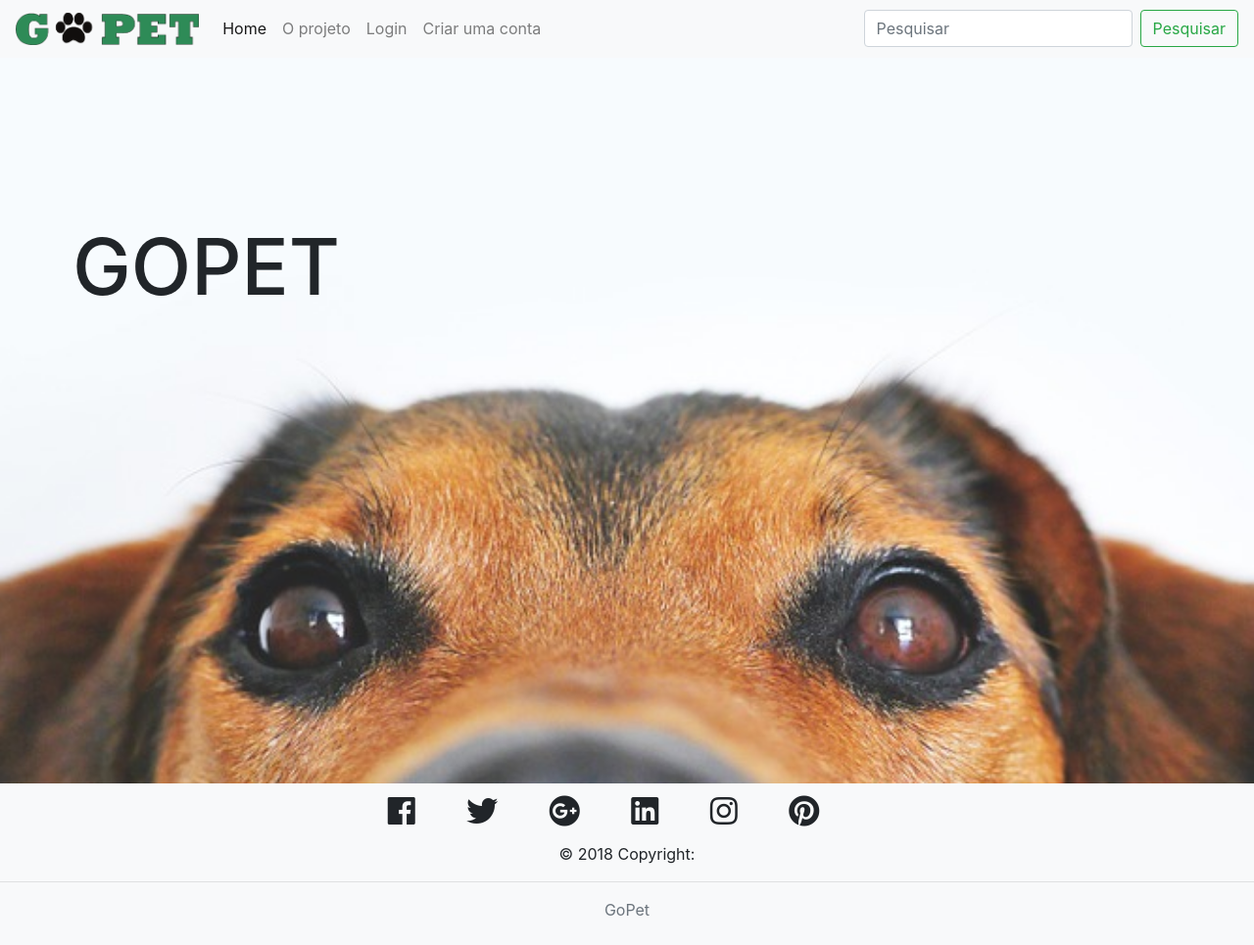
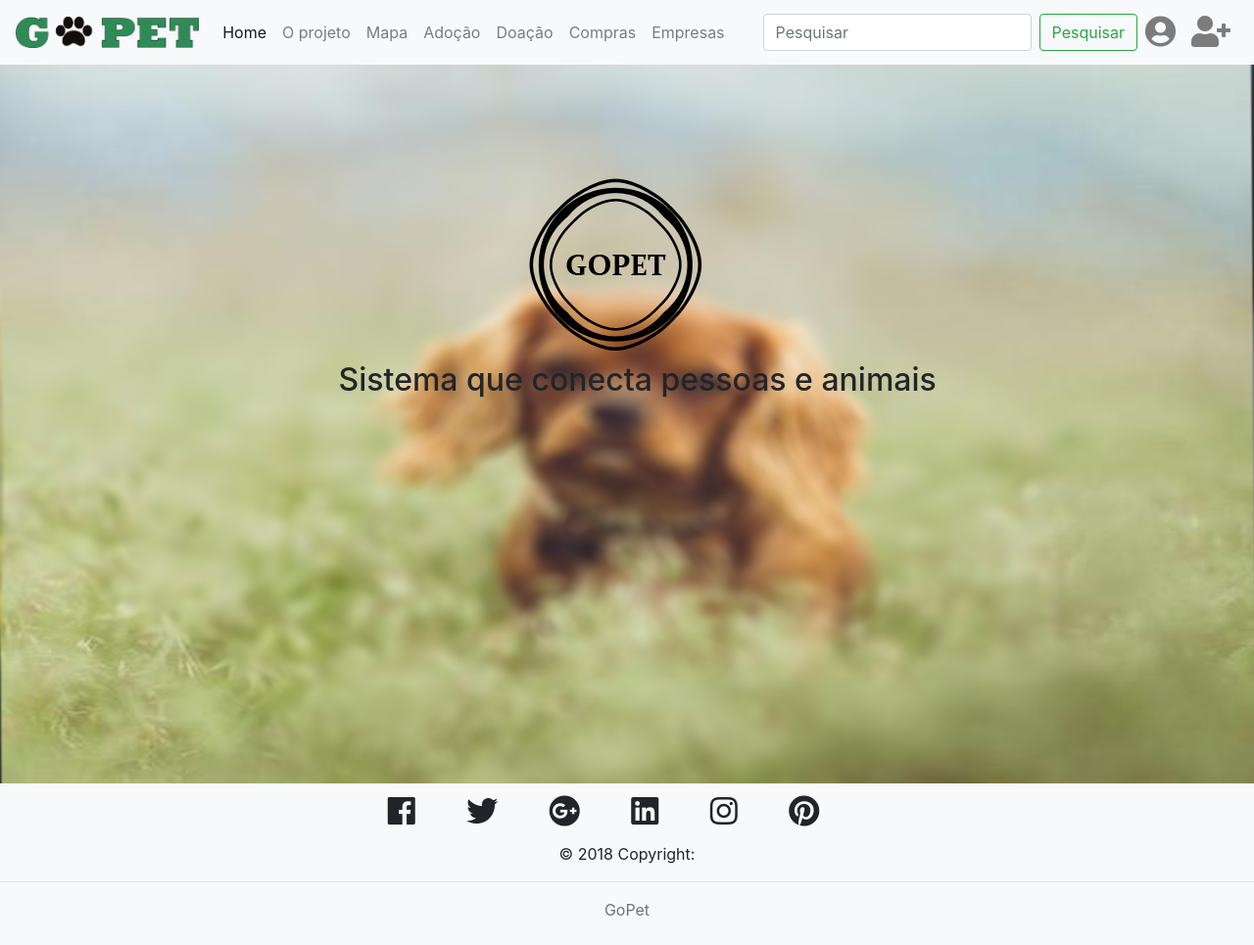
Before and after one commit to LeonardoBernardes/GOPET, a PHP site: page /PHP/ in a window 1280 px wide. Shown: the whole page at 98% size. Run offline with PHP 8.4, Linux system fonts and the light colour scheme; some libraries are stand-ins or nearby versions.

Commit message:
Front End

```diff
--- a/OPE/administradores/home_administradores.php
+++ b/OPE/administradores/home_administradores.php
@@ -69,3 +69,6 @@ $logado = $_SESSION['login'];
     <h2>Sua pagina como Administrador</h2>
     </div>
 </div>
+
+    <script src="../static/jquery.js"></script>
+    <script src="../static/bootstrap/js/bootstrap.js"></script>
--- a/OPE/index.php
+++ b/OPE/index.php
@@ -15,18 +15,14 @@ include_once "menu_footer/menu_principal.php"
 
 ?>
 
-<body class="one_page home">
+<body >
 
 
 
      <!-- MEIO -->
-<div>
-    <div class="card_titulo p-4">
-        <h1>GOPET</h1>
-    </div>
-</div>
-<div class="one_page projeto">
-
+<div class="one_page home">
+    <h1><img class="logo_index" src="static/imagens/icon_preto.png" alt="" /></h1>
+    <h2 class="frase_index">Sistema que conecta pessoas e animais</h2>
 </div>
 
 
--- a/OPE/menu_footer/menu_empreendimento.php
+++ b/OPE/menu_footer/menu_empreendimento.php
@@ -158,9 +158,10 @@ session_start();
 
 
 
+
     <!-- Optional JavaScript -->
-    <script src="static/jquery.js"></script>
-    <script src="static/bootstrap/js/bootstrap.js"></script>
+    <script src="../static/jquery.js"></script>
+    <script src="../static/bootstrap/js/bootstrap.js"></script>
 </body>
 
 </html>
--- a/OPE/menu_footer/menu_principal.php
+++ b/OPE/menu_footer/menu_principal.php
@@ -32,6 +32,7 @@
     <link rel="stylesheet" href="static/estilo.css">
 
 
+
 </head>
 
 <body>
@@ -50,17 +51,41 @@
                     <a class="nav-link" href="#">O projeto</a>
                 </li>
                 <li class="nav-item">
-                    <a class="nav-link" href="#" data-toggle="modal" data-target="#card_login">Login</a>
+                    <a class="nav-link" href="index.php">Mapa</a>
                 </li>
-                <li>
-                    <a class="nav-link" href="cadastro_login.php">Criar uma conta</a>
+                <li class="nav-item">
+                    <a class="nav-link" href="index.php">Adoção</a>
                 </li>
+                <li class="nav-item">
+                    <a class="nav-link" href="index.php">Doação</a>
+                </li>
+                <li class="nav-item">
+                    <a class="nav-link" href="index.php">Compras</a>
+                </li>
+                <li class="nav-item">
+                    <a class="nav-link" href="index.php">Empresas</a>
+                </li>
+
+
             </ul>
+
             <form class="form-inline my-2 my-lg-0">
                 <input class="form-control mr-sm-2" type="search" placeholder="Pesquisar" aria-label="Search">
 
                 <button class="btn btn-outline-success my-2 my-sm-0" type="submit">Pesquisar</button>
             </form>
+         <ul class="navbar-nav justify-content-end">
+            <li class="nav-item">
+                <a class="nav-link" href="#" data-toggle="modal" data-target="#card_login">
+                     <i class="fa fa-user-circle fa-2x"></i>
+                </a>
+            </li>
+            <li>
+                <a class="nav-link" href="cadastro_login.php">
+                    <i class="fa fa-user-plus fa-2x"></i>
+                </a>
+            </li>
+            </ul>
         </div>
     </nav>
 
--- a/OPE/static/estilo.css
+++ b/OPE/static/estilo.css
@@ -2,7 +2,7 @@
     min-height: 100vh;
 }
 .home{
-    background-image: url("../static/imagens/zoio.jpg");
+    background-image: url("../static/imagens/desfoque.jpg");
     background-position: top;
     background-size: cover;
 }
@@ -14,6 +14,14 @@
 .nav_bar_empreendimento{
     position: absolute;
     top: 15%;
+}
+
+.logo_index{
+    margin-top: 14%;
+    margin-left: 42%;
+}
+.frase_index{
+    margin-left: 27%;
 }
 
 .logo{
```
Also changed, not shown: OPE/static/imagens/desfoque.jpg (added).
